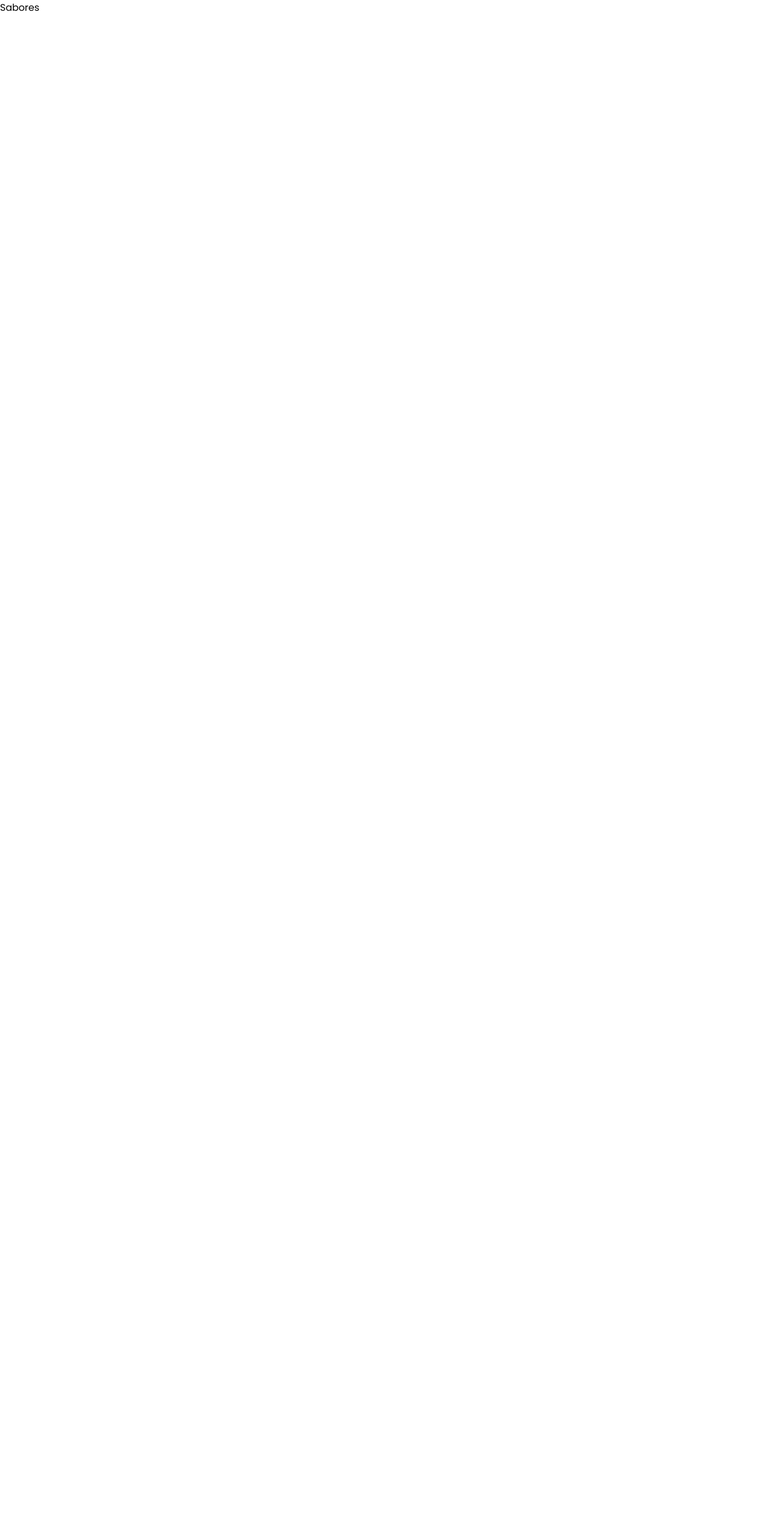
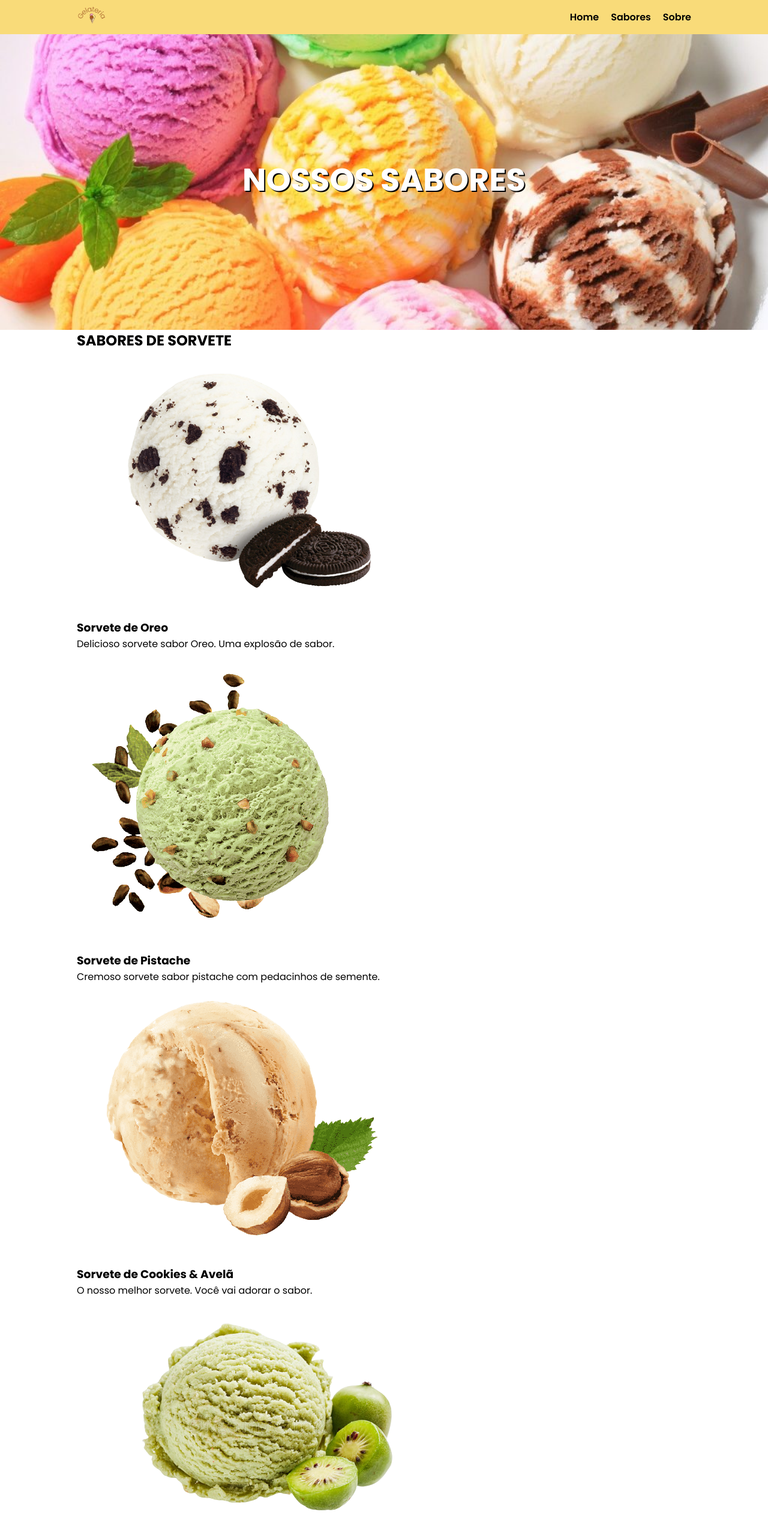
Before and after one commit to leozizz/spa-sorveteria-react, a React (Create React App) app: page /sabores in a window 1280 px wide. Shown: the top 2566 px of the page at 60% size. Before the commit the page ends 800 px from the top, so only its background shows below. Built offline with nearby package versions, Linux system fonts and the light colour scheme.

Commit message:
Estruturando pagina sabores

```diff
--- a/src/componentes/paginas/Home/index.js
+++ b/src/componentes/paginas/Home/index.js
@@ -9,12 +9,12 @@ const Home = () => (
     <div>
         <Topo />
         <div>
-            <section className="banner">
+            <section className="banner banner-principal">
                 <div>
                     <h1>SORVETE ARTESANAL</h1>
                 </div>
             </section>
-            <section className="sabores">
+            <section className="secao-sabores">
                 <img src="assets/banner-sabores.jpg"/>
                 <div>
                     <h2>NOSSOS SABORES</h2>
@@ -25,7 +25,7 @@ const Home = () => (
                     </p>
                 </div>
             </section>
-            <section className="eventos">
+            <section className="secao-eventos">
                 <div>
                     <h3>NOSSOS EVENTOS</h3>
                     <span>Delicias com sorvete!</span>
@@ -35,7 +35,7 @@ const Home = () => (
                 </div>
                 <img src="assets/eventos-image.jpg"/>
             </section>
-            <section className="sobre">
+            <section className="secao-sobre">
                 <img src="assets/sobre-image.jpg"/>
                 <div>
                     <h3>SOBRE NÓS</h3>
--- a/src/componentes/paginas/Home/style.css
+++ b/src/componentes/paginas/Home/style.css
@@ -1,10 +1,6 @@
 /* Seção Banner */
 .banner {
     margin-top: 50px;
-    background-color: #F9DB79;
-    background-image: url('/public/assets/banner-home.png');
-    background-repeat: no-repeat;
-    background-position: center;
     min-height: 500px;
     display: flex;
     justify-content: center;
@@ -15,44 +11,50 @@
     text-shadow: 2px 2px #000;
 }
 
+.banner-principal {
+    background-color: #F9DB79;
+    background-image: url('/public/assets/banner-home.png');
+    background-repeat: no-repeat;
+    background-position: center;
+}
 
 /* Estilos Comuns */
 
-.sabores,
-.eventos,
-.sobre {
+.secao-sabores,
+.secao-eventos,
+.secao-sobre {
     display: flex;
     align-items: center;
     justify-content: center;
 }
 
-.sabores div,
-.eventos div,
-.sobre div {
+.secao-sabores div,
+.secao-eventos div,
+.secao-sobre div {
     display: flex;
     align-items: center;
     flex-direction: column;
     padding: 50px;
 }
 
-.sabores div h2,
-.eventos div h3,
-.sobre div h3{
+.secao-sabores div h2,
+.secao-eventos div h3,
+.secao-sobre div h3{
     font-size: 28px;
     font-weight: 700;
 }
 
-.sabores div span,
-.eventos div span,
-.sobre div span{
+.secao-sabores div span,
+.secao-eventos div span,
+.secao-sobre div span{
     font-weight: 600;
     font-style: italic;
     padding-bottom: 40px;
 }
 
-.sabores div, .sabores img,
-.eventos div, .eventos img,
-.sobre div, .sobre img {
+.secao-sabores div, .secao-sabores img,
+.secao-eventos div, .secao-eventos img,
+.secao-sobre div, .secao-sobre img {
     width: 50%;
 }
 
@@ -60,25 +62,25 @@
 
 @media (max-width: 768px) {
 
-    .sabores,
-    .sobre {
+    .secao-sabores,
+    .secao-sobre {
         flex-direction: column;
     }
 
-    .sabores div,
-    .eventos div,
-    .sobre div {
+    .secao-sabores div,
+    .secao-eventos div,
+    .secao-sobre div {
         text-align: center;
         margin: 100px;
     }
 
-    .sabores div, .sabores img,
-    .eventos div, .eventos img,
-    .sobre div, .sobre img {
+    .secao-sabores div, .secao-sabores img,
+    .secao-eventos div, .secao-eventos img,
+    .secao-sobre div, .secao-sobre img {
         width: 100%;
     }
 
-    .eventos {
+    .secao-eventos {
         flex-direction: column-reverse;
     }
 }
@@ -89,24 +91,24 @@
         margin-top: 120px;
     }
 
-    .sabores,
-    .sobre {
+    .secao-sabores,
+    .secao-sobre {
         flex-direction: column;
     }
 
-    .sabores div,
-    .eventos div,
-    .sobre div {
+    .secao-sabores div,
+    .secao-eventos div,
+    .secao-sobre div {
         text-align: center;
     }
 
-    .sabores div, .sabores img,
-    .eventos div, .eventos img,
-    .sobre div, .sobre img {
+    .secao-sabores div, .secao-sabores img,
+    .secao-eventos div, .secao-eventos img,
+    .secao-sobre div, .secao-sobre img {
         width: 100%;
     }
 
-    .eventos {
+    .secao-eventos {
         flex-direction: column-reverse;
     }
 }
--- a/src/componentes/paginas/Sabores/index.js
+++ b/src/componentes/paginas/Sabores/index.js
@@ -1,8 +1,61 @@
 import React from "react";
+import './style.css'
+
+import Topo from '../../Topo'
+import Rodape from '../../Rodape'
 
 const Sabores = () => (
     <div>
-        <p>Sabores</p>
+        <Topo />
+        <div>
+            <section className="banner banner-sabores">
+                <h1>NOSSOS SABORES</h1>
+            </section>
+
+            <section className="sabores limitar-secao">
+                <div>
+                    <h2>SABORES DE SORVETE</h2>
+                    <div className="card">
+                        <img src="./assets/sabor-oreo.png"/>
+                        <h3>Sorvete de Oreo</h3>
+                        <p>
+                            Delicioso sorvete sabor Oreo.
+                            Uma explosão de sabor.
+                        </p>
+                    </div>
+                    <div className="card">
+                        <img src="./assets/sabor-pistache.png"/>
+                        <h3>Sorvete de Pistache</h3>
+                        <p>
+                            Cremoso sorvete sabor pistache com pedacinhos de semente.
+                        </p>
+                    </div>
+                    <div className="card">
+                        <img src="./assets/sabor-cookies-avela.png"/>
+                        <h3>Sorvete de Cookies & Avelã</h3>
+                        <p>
+                            O nosso melhor sorvete. Você vai adorar o sabor.
+                        </p>
+                    </div>
+                    <div className="card">
+                        <img src="./assets/sorbet-kiwi.png"/>
+                        <h3>Sorvete de Kiwi</h3>
+                        <p>Delicioso e refrescante sorvete sabor kiwi. Rico em vitamina C.</p>
+                    </div>
+                    <div className="card">
+                        <img src="./assets/sorbet-morango.png"/>
+                        <h3>Sorvete de Morango</h3>
+                        <p>Sorvete de morango gourmet. Tradicional e saboroso</p>
+                    </div>
+                    <div className="card">
+                        <img src="./assets/sorbet-limao.png"/>
+                        <h3>Sorvete de Limão Siciliano</h3>
+                        <p>O incrível sorvete gourmet de limão siciliano vai te encantar.</p>
+                    </div>
+                </div>
+            </section>
+        </div>
+        <Rodape />
     </div>
 )
 
--- /dev/null
+++ b/src/componentes/paginas/Sabores/style.css
@@ -0,0 +1,10 @@
+.banner-sabores {
+    background-image: url('/public/assets/banner-sabores.jpg');
+    background-repeat: no-repeat;
+    background-position: center;
+    background-size: cover;
+}
+
+.sabores {
+    display: flex;
+}
```
